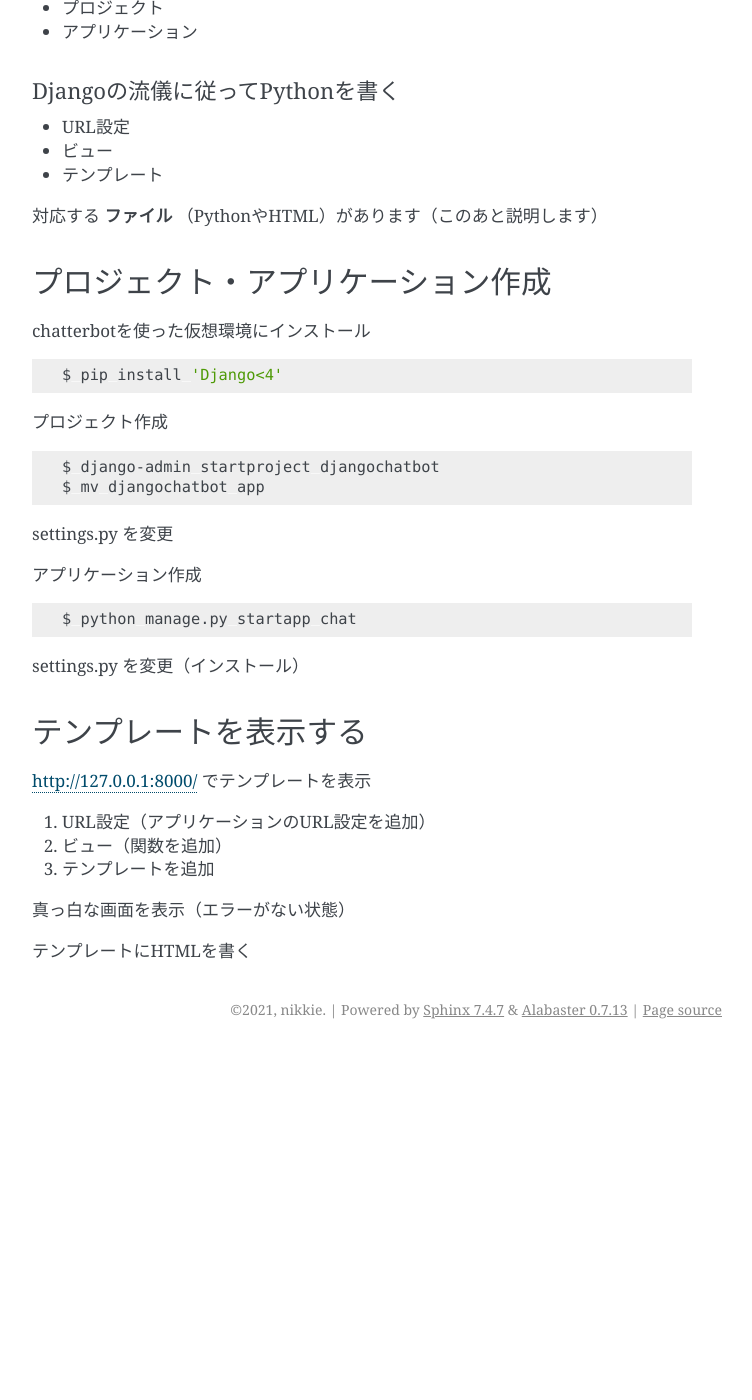
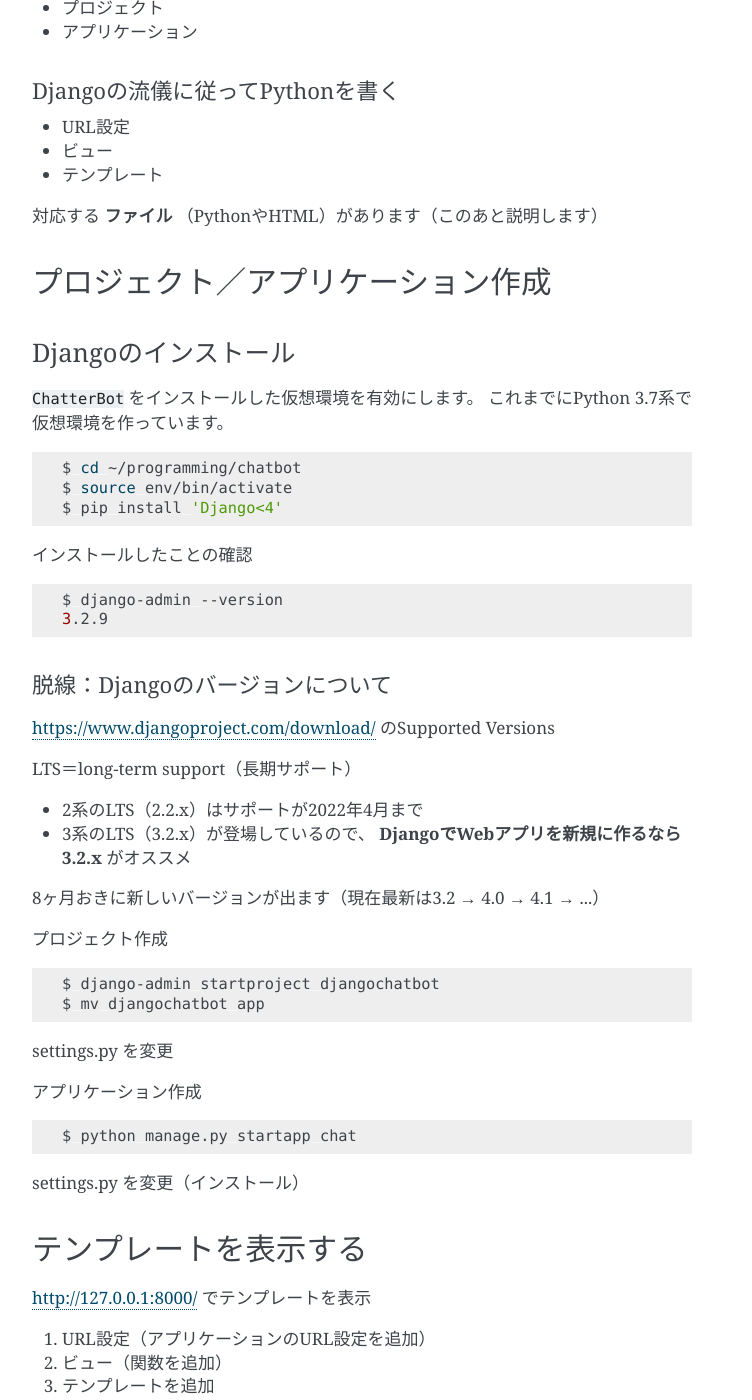
Before and after one commit to ftnext/chatbot-lecture-2021, a Sphinx documentation site: the page built from source/40-django-app-basic/index.rst, in a window 1280 px wide and 1400 px high, scrolled down 2430 px. Shown: the whole window, without its empty margins (388-1140 px from the left). Built offline with Sphinx 7.4.7, drawn with Linux system fonts in a browser that asks for light colours; before the commit the page ends 3479 px from its top, so only the background shows below that; some of the changed text lies outside the part shown.

Commit message:
[feat] Add detail of Django installation

```diff
--- a/source/40-django-app-basic/2-create-project-and-application.rst.txt
+++ b/source/40-django-app-basic/2-create-project-and-application.rst.txt
@@ -1,11 +1,36 @@
-プロジェクト・アプリケーション作成
+プロジェクト／アプリケーション作成
 ========================================
 
-chatterbotを使った仮想環境にインストール
+Djangoのインストール
+----------------------------------------
+
+``ChatterBot`` をインストールした仮想環境を有効にします。
+これまでにPython 3.7系で仮想環境を作っています。
 
 .. code-block:: shell
 
+    $ cd ~/programming/chatbot
+    $ source env/bin/activate
     $ pip install 'Django<4'
+
+インストールしたことの確認
+
+.. code-block:: shell
+
+    $ django-admin --version
+    3.2.9
+
+脱線：Djangoのバージョンについて
+^^^^^^^^^^^^^^^^^^^^^^^^^^^^^^^^^^^^^^^^
+
+https://www.djangoproject.com/download/ のSupported Versions
+
+LTS＝long-term support（長期サポート）
+
+- 2系のLTS（2.2.x）はサポートが2022年4月まで
+- 3系のLTS（3.2.x）が登場しているので、 **DjangoでWebアプリを新規に作るなら3.2.x** がオススメ
+
+8ヶ月おきに新しいバージョンが出ます（現在最新は3.2 → 4.0 → 4.1 → ...）
 
 プロジェクト作成
 
```
